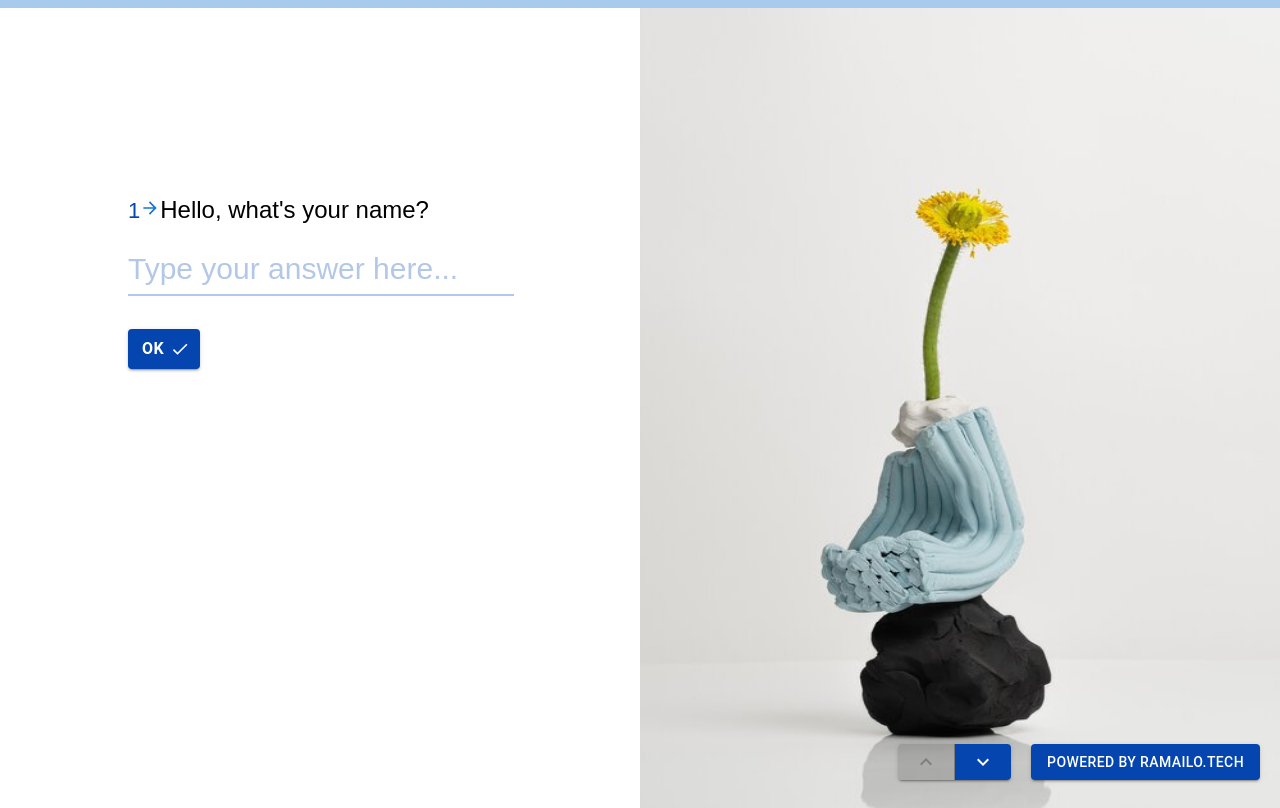
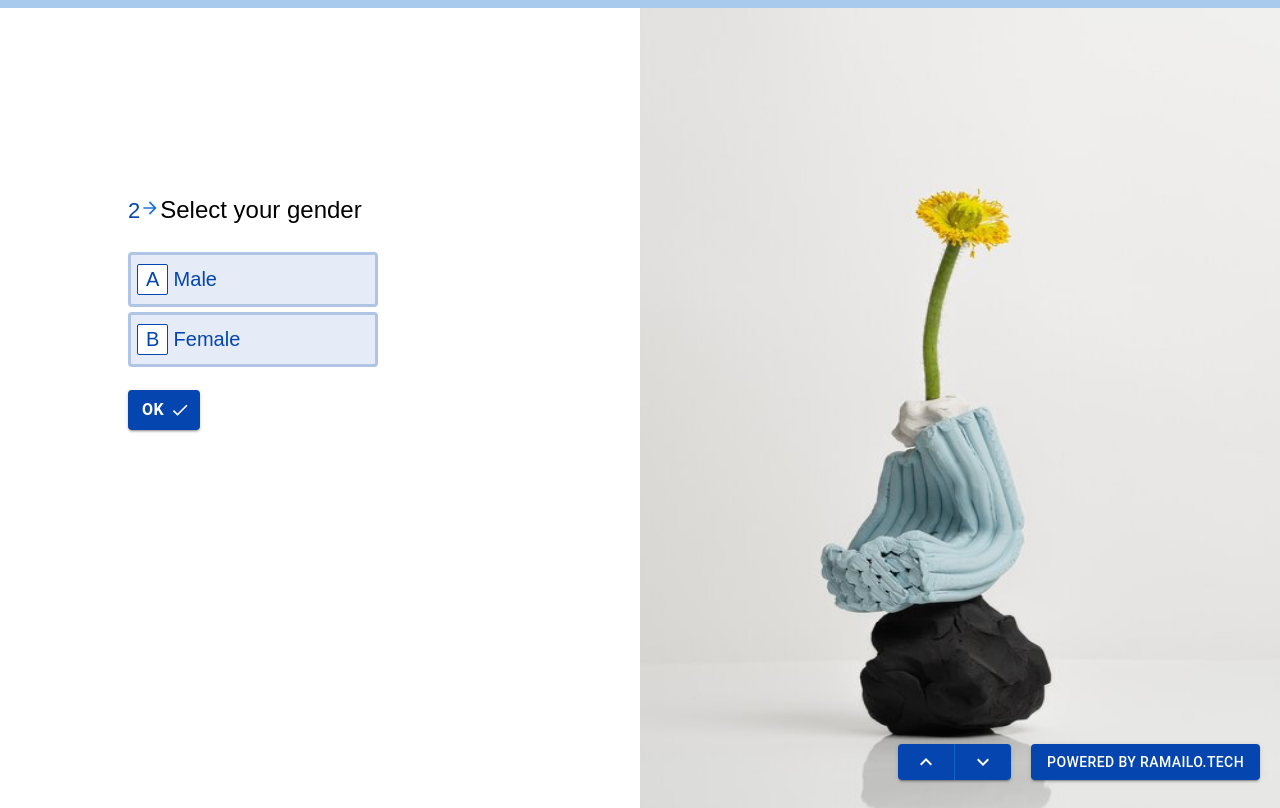
Before and after one commit to RamailoTech/Typeform-demo, a React (Create React App) app: page / in a window 1280 px wide. Built offline with nearby package versions, Linux system fonts and the light colour scheme.

Commit message:
render child incomplete

```diff
--- a/src/animations/VerticalAnimation.jsx
+++ b/src/animations/VerticalAnimation.jsx
@@ -6,7 +6,7 @@ const VerticalAnimation = ({ children, activeIndex, direction }) => {
       return {
         zIndex: 1,
         y: direction > 0 ? "100%" : "-100%",
-        opacity: 0,
+        opacity: 0.7,
       };
     },
     center: {
@@ -18,7 +18,7 @@ const VerticalAnimation = ({ children, activeIndex, direction }) => {
       return {
         zIndex: 1,
         y: direction < 0 ? "100%" : "-100%",
-        opacity: 0,
+        opacity: 0.7,
       };
     },
   };
@@ -33,7 +33,7 @@ const VerticalAnimation = ({ children, activeIndex, direction }) => {
         animate="center"
         exit="exit"
         transition={{
-          x: { type: "spring", stiffness: 50 },
+          x: { type: "spring", stiffness: 300 },
           opacity: { duration: 0.4 },
         }}
       >
--- a/src/components/Formpage.jsx
+++ b/src/components/Formpage.jsx
@@ -15,18 +15,19 @@ export const Formpage = ({ question, navigateNext }) => {
   const {
     visiblePageNumber,
     setVisiblePageNumber,
-    setPageLength,
     pageLength,
-    formValue,
     setProgress,
-    questions,
-    setDirection
+    setDirection,
   } = useContext(FormContext);
-  // let questions = useContext(QuestionContext);
   const inputref = useRef(null);
 
   const handleChange = () => {
-    navigateNext(visiblePageNumber, pageLength, setVisiblePageNumber,setDirection);
+    navigateNext(
+      visiblePageNumber,
+      pageLength,
+      setVisiblePageNumber,
+      setDirection
+    );
     var progressbar = Math.floor((visiblePageNumber / pageLength) * 100);
     setProgress(progressbar);
   };
@@ -36,16 +37,12 @@ export const Formpage = ({ question, navigateNext }) => {
       inputref.current.focus();
     }
   }, [inputref, question]);
-  console.log(question);
+  // console.log(question);
 
-  const RenderForm = (item) => {
+  const RenderForm = (question) => {
     return (
       <>
-        <div
-
-          className="transition-ease-in-out"
-        >
-
+        <div className="transition-ease-in-out">
           <Grid container spacing={0}>
             <Grid item xs={6} className="wrapper-grid1">
               <Box className="box-grid">
@@ -55,26 +52,26 @@ export const Formpage = ({ question, navigateNext }) => {
                     color="primary"
                     sx={{ fontSize: { md: "20px" } }}
                   />
-                  {item.question}
+                  {question.question}
                 </p>
-                {item.answer.type === "text" ? (
-                  <TextInput question={item.question} inputref={inputref} />
+                {question.answer.type === "text" ? (
+                  <TextInput question={question.question} inputref={inputref} />
                 ) : question.answer.type === "radio" ? (
                   <RadioInput
-                    question={item.question}
-                    options={item.answer.options}
+                    question={question.question}
+                    options={question.answer.options}
                   />
                 ) : question.answer.type === "dropdown" ? (
                   <Autocomplete
-                    question={item.question}
-                    options={item.answer.options}
+                    question={question.question}
+                    options={question.answer.options}
                   />
-                ) : item.answer.type === "dateInput" ? (
-                  <DateInput question={item.question} />
+                ) : question.answer.type === "dateInput" ? (
+                  <DateInput question={question.question} />
                 ) : (
                   <MultipleChoice
-                    options={item.answer.options}
-                    question={item.question}
+                    options={question.answer.options}
+                    question={question.question}
                   />
                 )}
 
@@ -114,28 +111,5 @@ export const Formpage = ({ question, navigateNext }) => {
     );
   };
 
-  const RenderChild = () => {
-    // const selectedOption = formValue[question.question];
-    // let children = question.answer.children[selectedOption];
-    // useEffect(() => {
-    //   if (selectedOption !== undefined && children !== undefined) {
-    //     setPageLength(pageLength + children.length);
-    //   }
-    // }, []);
-    // if (selectedOption !== undefined && children !== undefined) {
-    //   setPageLength(questions.length + children.length);
-    //   return children.map((child) => {
-    //     return RenderForm(child);
-    //   });
-    // } else {
-    //   return null;
-    // }
-  };
-
-  return (
-    <>
-      {RenderForm(question)}
-      {question.answer.children !== undefined ? RenderChild() : ""}
-    </>
-  );
+  return <>{RenderForm(question)}</>;
 };
--- a/src/components/input/autoComplete/autoCompleteInput.jsx
+++ b/src/components/input/autoComplete/autoCompleteInput.jsx
@@ -17,11 +17,11 @@ const AutoCompleteInput = ({ options, question }) => {
     setIsComponentVisible(true);
     let curr = inputRef.current.value;
     setValue(() => curr);
+    setFormValue({ ...formValue, [question]: curr });
   };
   useEffect(() => {
     if (options.includes(value)) {
       setFormValue({ ...formValue, [question]: value });
-
     }
   }, [value, question]);
 
--- a/src/components/input/multipleChoice/MultipleChoice.jsx
+++ b/src/components/input/multipleChoice/MultipleChoice.jsx
@@ -8,6 +8,7 @@ const MultipleChoice = ({ options, question }) => {
   const [active, setActive] = useState([]);
   // const [selectedAnswer, setSelectedAnswer] = useState([]);
   const { formValue, setFormValue } = useContext(FormContext);
+  console.log("active", active);
 
   const handleClick = (e, i) => {
     if (active.includes(i)) {
--- a/src/components/input/radioInput/RadioInput.jsx
+++ b/src/components/input/radioInput/RadioInput.jsx
@@ -13,10 +13,8 @@ export const RadioInput = ({ options, question }) => {
 
     globalIndex,
   } = useContext(FormContext);
-  console.log("setGlobalIndex", globalIndex);
   const handleClick = (e, i) => {
     setActive(i);
-    console.log(i, question);
     setFormValue({ ...formValue, [question]: options[i] });
   };
 
--- a/src/context/questions/QuestionState.js
+++ b/src/context/questions/QuestionState.js
@@ -16,11 +16,14 @@ const QuestionState = (props) => {
       answer: {
         type: "radio",
         options: ["Male", "Female"],
-        children: {
-          Male: [
+      },
+    },
     {
       id: 6,
       question: "What's on your mind?",
+      parentQuestion: "Select your gender",
+
+      parent: "Male",
       answer: {
         type: "text",
       },
@@ -28,21 +31,20 @@ const QuestionState = (props) => {
     {
       id: 9,
       question: "Your  favourite web-series?",
+      parentQuestion: "Select your gender",
+
+      parent: "Male",
       answer: {
         type: "text",
       },
     },
-          ],
-          Female: [
     {
       id: 8,
       question: "Your favourite play?",
+      parent: "Female",
+      parentQuestion: "Select your gender",
       answer: {
         type: "text",
-              },
-            },
-          ],
-        },
       },
     },
     {
--- a/src/pages/Form.jsx
+++ b/src/pages/Form.jsx
@@ -10,24 +10,21 @@ import LinearProgress from "@mui/material/LinearProgress";
 import { Box } from "@mui/material";
 import VerticalAnimation from "../animations/VerticalAnimation";
 import { navigateNext, navigatePrev } from "../utils/navigate";
+import { CheckQuestion } from "../utils/helper";
 
 export const Form = () => {
   let questions = useContext(QuestionContext);
   const {
     visiblePageNumber,
     setVisiblePageNumber,
-    setPageLength,
     pageLength,
     progress,
     setProgress,
     direction,
-    setDirection
-
+    setDirection,
+    setPageLength,
+    formValue,
   } = useContext(FormContext);
-
-
-
-
   useEffect(() => {
     const arrayWithoutChildren = questions.filter(
       (question) => question.parent === undefined
@@ -36,19 +33,33 @@ export const Form = () => {
     setPageLength(arrayWithoutChildren.length);
   }, [questions, setPageLength]);
 
-  const activeQuestion = questions[visiblePageNumber - 1];
+  let question = questions[visiblePageNumber - 1];
+
+  let activeQuestion = CheckQuestion(question);
+
+  console.log("activeQuestion", activeQuestion);
 
   return (
+    <>
+      {activeQuestion && (
         <>
           <Box sx={{ width: "100%" }}>
             <LinearProgress
               variant="determinate"
               value={progress}
-          sx={{ height: "8px", postion: "fixed", top: "0px", zIndex: "999" }}
+              sx={{
+                height: "8px",
+                postion: "fixed",
+                top: "0px",
+                zIndex: "999",
+              }}
             />
           </Box>
           <div className={`wrapper`}>
-      <VerticalAnimation activeIndex={visiblePageNumber} direction={direction}>
+            <VerticalAnimation
+              activeIndex={visiblePageNumber}
+              direction={direction}
+            >
               <Formpage question={activeQuestion} navigateNext={navigateNext} />
             </VerticalAnimation>
 
@@ -59,7 +70,11 @@ export const Form = () => {
               >
                 <Button
                   onClick={() => {
-                navigatePrev(visiblePageNumber,setVisiblePageNumber,setDirection);
+                    navigatePrev(
+                      visiblePageNumber,
+                      setVisiblePageNumber,
+                      setDirection
+                    );
                   }}
                   disabled={visiblePageNumber === 1}
                   sx={{ backgroundColor: "#0445af" }}
@@ -68,7 +83,12 @@ export const Form = () => {
                 </Button>
                 <Button
                   onClick={() => {
-                navigateNext(visiblePageNumber,pageLength,setVisiblePageNumber,setDirection);
+                    navigateNext(
+                      visiblePageNumber,
+                      pageLength,
+                      setVisiblePageNumber,
+                      setDirection
+                    );
                     var progressbar = Math.floor(
                       (visiblePageNumber / pageLength) * 100
                     );
@@ -87,5 +107,7 @@ export const Form = () => {
             </div>
           </div>
         </>
+      )}
+    </>
   );
 };
--- /dev/null
+++ b/src/utils/helper.js
@@ -0,0 +1,31 @@
+import QuestionContext from "../context/questions/QuestionContext";
+import { useContext, useEffect } from "react";
+import FormContext from "../context/form/FormContext";
+export const CheckQuestion = (question) => {
+  const questions = useContext(QuestionContext);
+  const { formValue, visiblePageNumber, setVisiblePageNumber } =
+    useContext(FormContext);
+  useEffect(() => {
+    setVisiblePageNumber((prev) => prev + 1);
+  }, []);
+  // question is not a sub question
+  if (question.parent === undefined) {
+    return question;
+  }
+  // question is a sub question and  is  selected
+
+  if (
+    question.parent !== undefined &&
+    formValue[question.parentQuestion] === question.parent
+  ) {
+    return question;
+  }
+  // question is a sub question and  is not  selected
+  if (
+    question.parent !== undefined &&
+    formValue[question.parentQuestion] !== question.parent
+  ) {
+    // setVisiblePageNumber((prev) => prev + 1);
+    return CheckQuestion(questions[visiblePageNumber]);
+  }
+};
```
Lines whose indentation alone changed are shown as unchanged.
